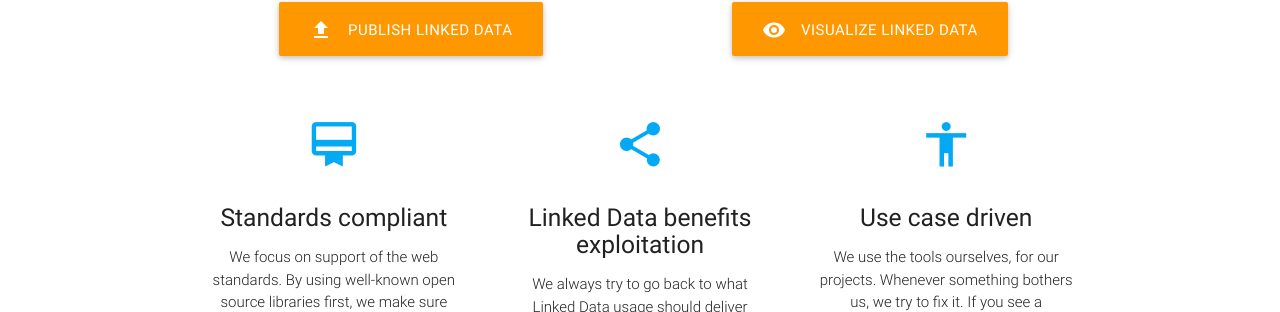
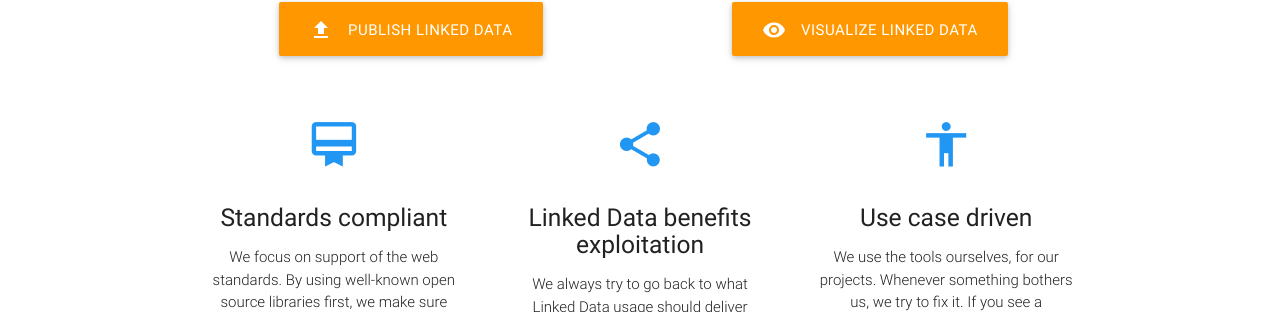
Before and after one commit to linkedpipes/linkedpipes.github.io, a Jekyll site: the page built from index.html, in a window 1280 px wide. Shown: the part 272-584 px from the top of the page. Built offline with Jekyll 4.4.1, drawn with Linux system fonts in a browser that asks for light colours; nearby versions of some CDN libraries.

Commit message:
Change color

```diff
--- a/_includes/header.html
+++ b/_includes/header.html
@@ -18,7 +18,7 @@
 			{% endfor %}
 			</ul>
 			<ul id="slide-out" class="side-nav">
-				<li class="logo light-blue lighten-1">LinkedPipes</li>
+				<li class="logo blue">LinkedPipes</li>
 				<li><a title="ETL" href="http://etl.linkedpipes.com" class="waves-effect waves-orange"><i class="material-icons left">file_upload</i>ETL</a></li>
 				<li><a title="Visualization" href="http://visualization.linkedpipes.com" class="waves-effect waves-orange"><i class="material-icons left">visibility</i>Visualization</a></li>
 
--- a/index.html
+++ b/index.html
@@ -28,7 +28,7 @@
       <div class="row">
         <div class="col s12 m4">
           <div class="icon-block">
-            <h2 class="center light-blue-text"><i class="material-icons">card_membership</i></h2>
+            <h2 class="center blue-text"><i class="material-icons">card_membership</i></h2>
             <h5 class="center">Standards compliant</h5>
 
             <p class="light center">We focus on support of the web standards. By using well-known open source libraries first, we make sure that offer a state-of-the-art support of web standards such as RDF 1.1 and SPARQL 1.1. Only where there is no reusable supported implementation, we code our own, such as for the CSV on the Web standard</p>
@@ -37,7 +37,7 @@
 
         <div class="col s12 m4">
           <div class="icon-block">
-            <h2 class="center light-blue-text"><i class="material-icons">share</i></h2>
+            <h2 class="center blue-text"><i class="material-icons">share</i></h2>
             <h5 class="center">Linked Data benefits exploitation</h5>
 
             <p class="light center">We always try to go back to what Linked Data usage should deliver compared to CSVs and XMLs. Whether it was getting data whenever you dereference an IRI or added value when modelling data using well-known vocabularies. Our tools are interoperable thanks to the same principles.</p>
@@ -46,7 +46,7 @@
 
         <div class="col s12 m4">
           <div class="icon-block">
-            <h2 class="center light-blue-text"><i class="material-icons">accessibility</i></h2>
+            <h2 class="center blue-text"><i class="material-icons">accessibility</i></h2>
             <h5 class="center">Use case driven</h5>
 
             <p class="light center">We use the tools ourselves, for our projects. Whenever something bothers us, we try to fix it. If you see a possibility for improvement, a shortcut in the UI to save some clicks etc., create and issue or send a pull request to make the tools better for everyone as we do.</p>
```
